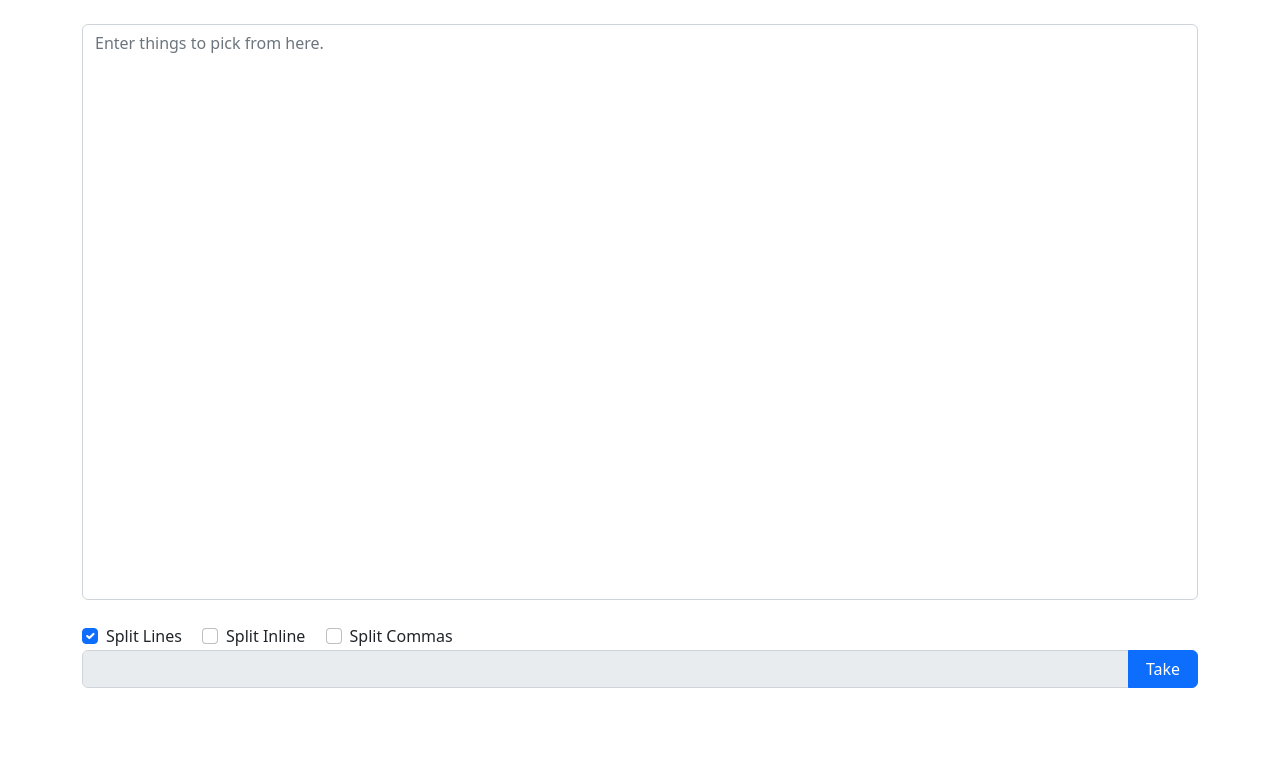
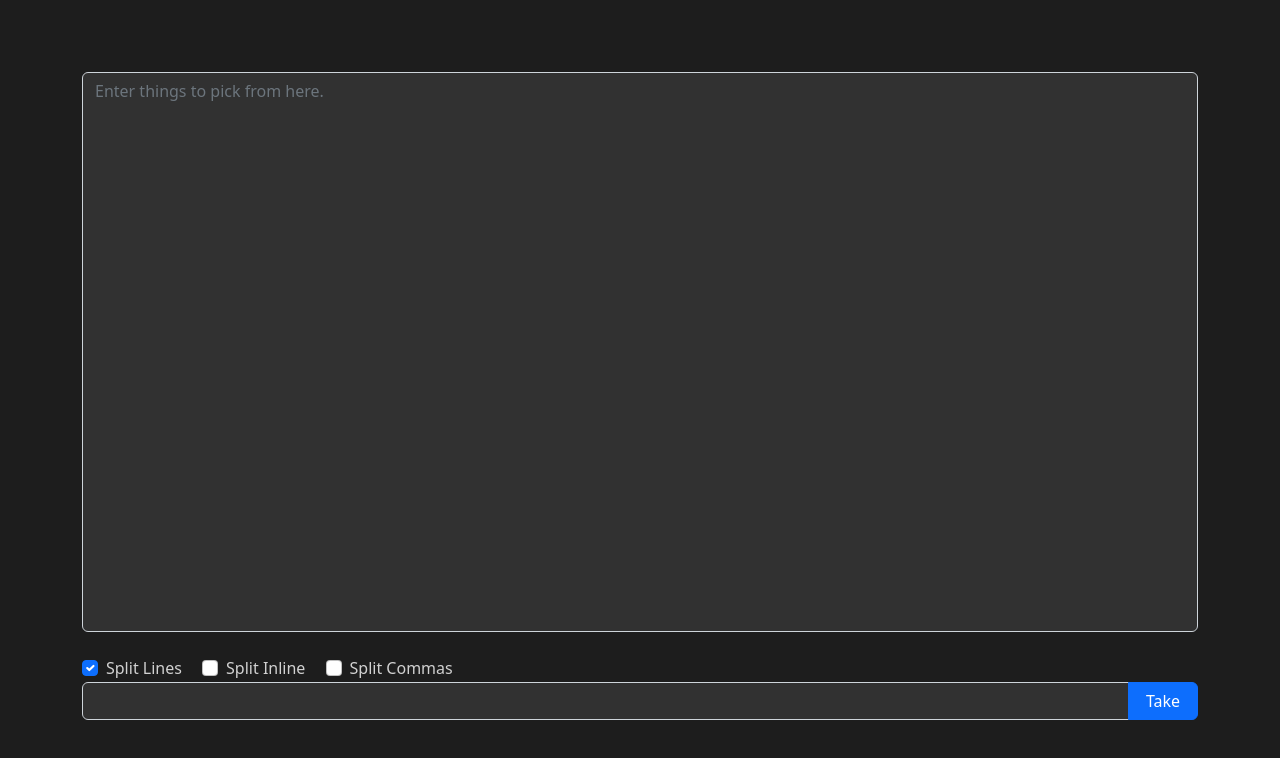
Before and after one commit to KProskuryakov/take-thing, a website: page index.html in a window 1280 px wide. Drawn offline with nearby package versions, Linux system fonts and the light colour scheme.

Commit message:
Dark theme

```diff
--- a/index.html
+++ b/index.html
@@ -12,9 +12,27 @@
   <style>
     html, body, .container {
       height: 100%;
+      margin-top: 1em;
+      background-color: rgb(29, 29, 29);
     }
-    textarea.form-control {
+    #textarea {
       height: 100%;
+      resize: none;
+      background-color: rgb(49, 49, 49);
+      color: rgb(209, 209, 209);
+      outline: none;
+    }
+    #textarea:focus {
+      background-color: rgb(49, 49, 49);
+      color: rgb(209, 209, 209);
+      outline: none;
+    }
+    label.form-check-label {
+      color: rgb(209, 209, 209);
+    }
+    #resultField {
+      background-color: rgb(49, 49, 49);
+      color: rgb(209, 209, 209);
     }
   </style>
   <title>Take Thing</title>
@@ -24,7 +42,7 @@
     <br>
     <div class="container h-100">
       <noscript>This page doesn't work without javascript.</noscript>
-      <textarea class="form-control h-100" style="resize:none;" placeholder="Enter things to pick from here." id="textarea"></textarea>
+      <textarea class="form-control h-100" placeholder="Enter things to pick from here." id="textarea"></textarea>
       <br>
       <div class="form-check form-check-inline">
         <input class="form-check-input" type="checkbox" id="inlineCheckbox1" value="option1" checked>
```
